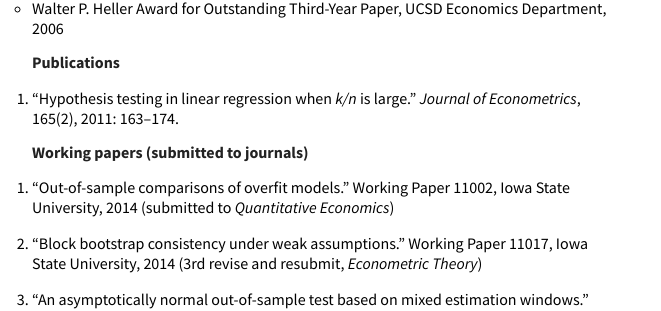
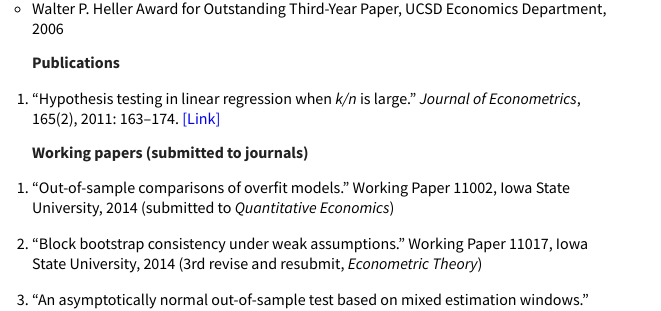
Before and after one commit to mmkuang/grayclhn.github.io, a Jekyll site: the page built from calhoun-cv.md, in a window 1280 px wide and 900 px high, scrolled down 517 px. Shown: the part 152-463 px from the top of the window, without its empty margins (0-661 px from the left). Built offline with Jekyll 4.4.1, drawn with Linux system fonts in a browser that asks for light colours; Markdown is read by kramdown in place of the engine named in the settings.

Commit message:
Trial: add link to CV

```diff
--- a/calhoun-cv.md
+++ b/calhoun-cv.md
@@ -47,6 +47,7 @@ Publications
 
 1. "Hypothesis testing in linear regression when *k/n* is large."
    *Journal of Econometrics*, 165(2), 2011: 163–174.
+   [[Link]](http://www.econ.iastate.edu/research/working-papers/p12216)
 
 Working papers (submitted to journals)
 --------------------------------------
```
